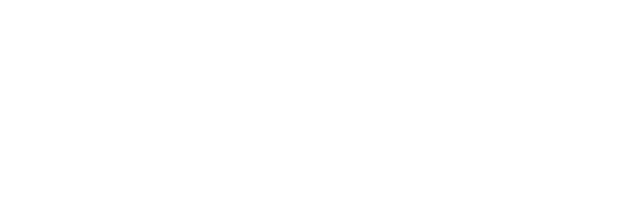
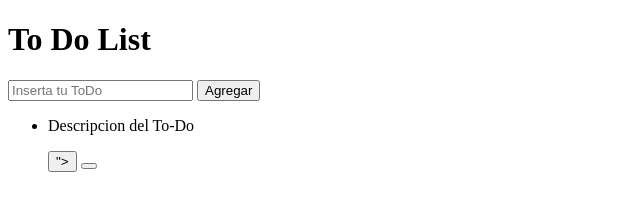
Before and after one commit to MiguelangelCardona440/to-do-list, a plain HTML site: page index.html in a window 1280 px wide. Shown: the whole page, without its empty margins (0-640 px from the left). Drawn offline with Linux system fonts and the light colour scheme.

Commit message:
segundo commit

```diff
--- a/index.html
+++ b/index.html
@@ -3,7 +3,38 @@
   <head>
     <meta charset="UTF-8" />
     <meta name="viewport" content="width=device-width, initial-scale=1.0" />
-    <title>Document</title>
+    <title>to do list</title>
+    <script src="script.js" defer></script>
   </head>
-  <body></body>
+  <body>
+    <header>
+      <h1>To Do List</h1>
+
+      <main>
+        <div id="task-input">
+            <input type="text" id="rask" placeholder="Inserta tu ToDo">
+            <button id="task-btn">Agregar</button>
+        </div>
+
+        <ul id="tasks-container">
+            <li class="task-container">
+                <div class="task">
+                    <p class="task-description">Descripcion del To-Do</p>
+
+                    <div class="task-control">
+                        <button class="edit-btn">
+                            <i class= i class="fa-solid fa-pen-to-square"></i>"></i>
+                        </button>
+                        <button class="delete-btn"><i class="fa-solid fa-delete-right"></i></button>
+
+                    </div>
+
+                </div>
+
+            </li>
+
+        </ul>
+      </main>
+    </header>
+  </body>
 </html>
--- a/script.js
+++ b/script.js
@@ -0,0 +1,6 @@
+// reset
+* {
+    margin: 0
+    padding: 0
+    box-sizing: 0
+}
--- a/styles.css
+++ b/styles.css
@@ -0,0 +1,76 @@
+* {
+  margin: 0;
+  padding: 0;
+  box-sizing: border-box;
+}
+
+input,
+button {
+  font: inherit;
+}
+
+li {
+  list-style: none;
+}
+
+/*BODY*/
+
+body {
+  font-family: Arial, Helvetica, sans-serif;
+  font-size: 37px;
+  background-image: radial-gradient();
+}
+
+head,
+main {
+  max-width: 600px;
+  margin: auto;
+}
+
+/*MAIN*/
+main {
+  background-color: #f5f5f5;
+  min-height: calc(100% - 150px);
+  max-height: calc(100% - 150%);
+  overflow: scroll;
+  border-radius: 25%;
+}
+
+main:: ::-webkit-scrollbar {
+  display: none;
+}
+
+/*TODO INPUT*/
+#task-input {
+  border-top-left-radius: 25%;
+  border-top-right-radius: 25%;
+
+  display: flex;
+  flex-direction: row;
+  gap: 0;
+}
+
+#task-input input {
+  padding: 0 25%px;
+  border: none;
+
+  border-top-left-radius: 25%px;
+  border-top-right-radius: none;
+  border-bottom-left-radius: none;
+  border-bottom-right-radius: none;
+}
+
+#task-input input: :focus {
+  outline: none;
+}
+
+#task-input button {
+  background-color: aqua;
+  color: #f5f5f5;
+  border: none;
+}
+
+task-input button:is(:hover, :focus) {
+  background-color: blue;
+  cursor: pointer;
+}
```
